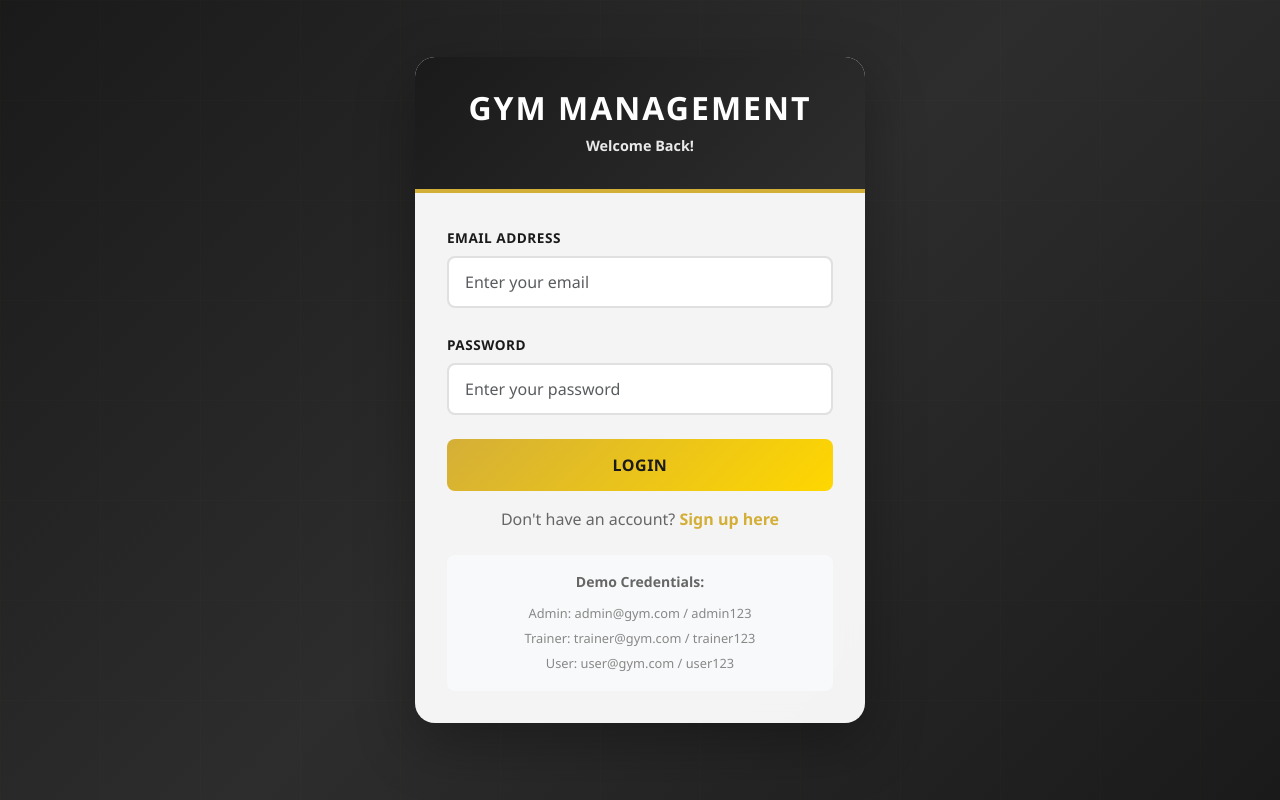
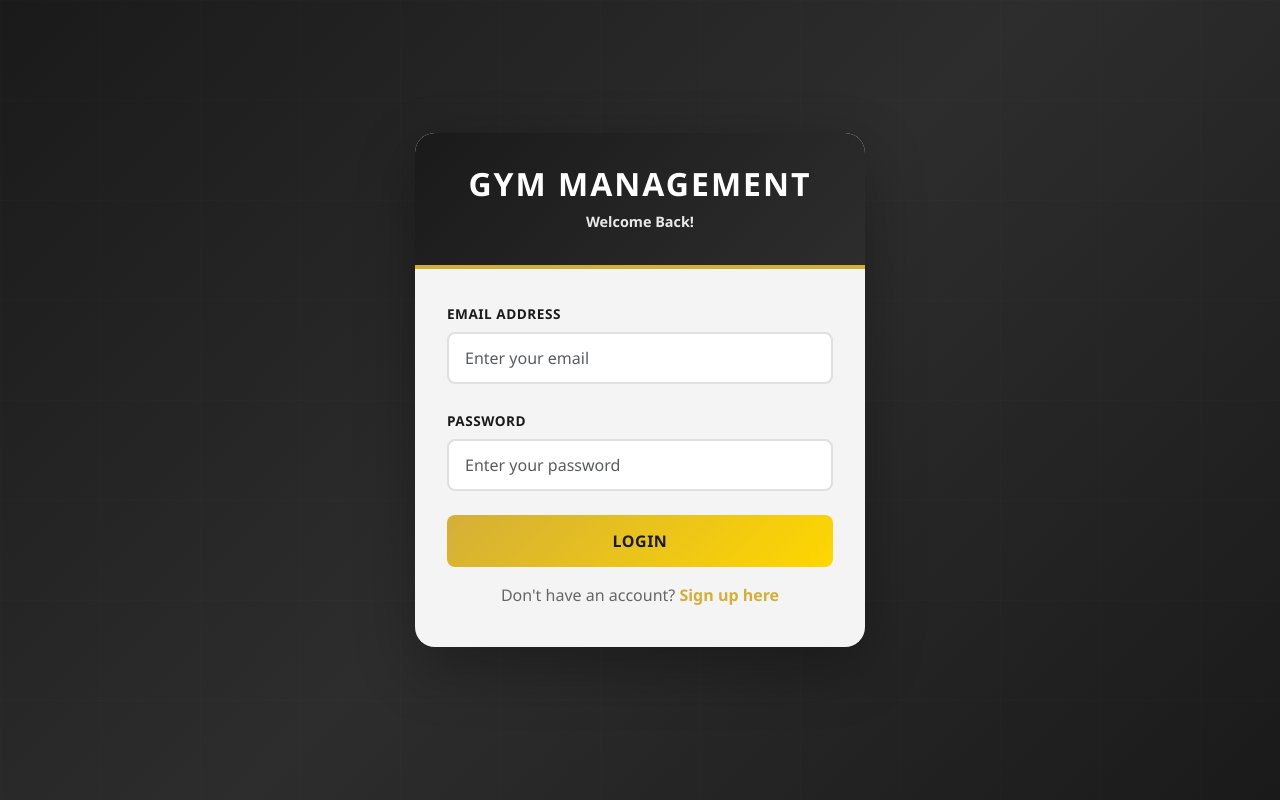
Before and after one commit to dudesamruddhi16-hub/360-fit-hub, a React (Vite) app: page /login in a window 1280 px wide. Built offline with nearby package versions, Linux system fonts and the light colour scheme.

Commit message:
Hide the credentials

```diff
--- a/src/components/Auth/Login.jsx
+++ b/src/components/Auth/Login.jsx
@@ -80,14 +80,14 @@ const Login = () => {
             <p className="mb-2" style={{ color: '#666' }}>
               Don't have an account? <Link to="/signup" style={{ color: '#D4AF37', fontWeight: '600', textDecoration: 'none' }}>Sign up here</Link>
             </p>
-            <div style={{ marginTop: '1.5rem', padding: '1rem', background: '#f8f9fa', borderRadius: '8px' }}>
+            {/* <div style={{ marginTop: '1.5rem', padding: '1rem', background: '#f8f9fa', borderRadius: '8px' }}>
               <small style={{ color: '#666', fontWeight: '600', display: 'block', marginBottom: '0.5rem' }}>Demo Credentials:</small>
               <small style={{ color: '#888', fontSize: '0.8rem', lineHeight: '1.8' }}>
                 Admin: admin@gym.com / admin123<br />
                 Trainer: trainer@gym.com / trainer123<br />
                 User: user@gym.com / user123
               </small>
-            </div>
+            </div> */}
           </div>
         </Card.Body>
       </Card>
```
